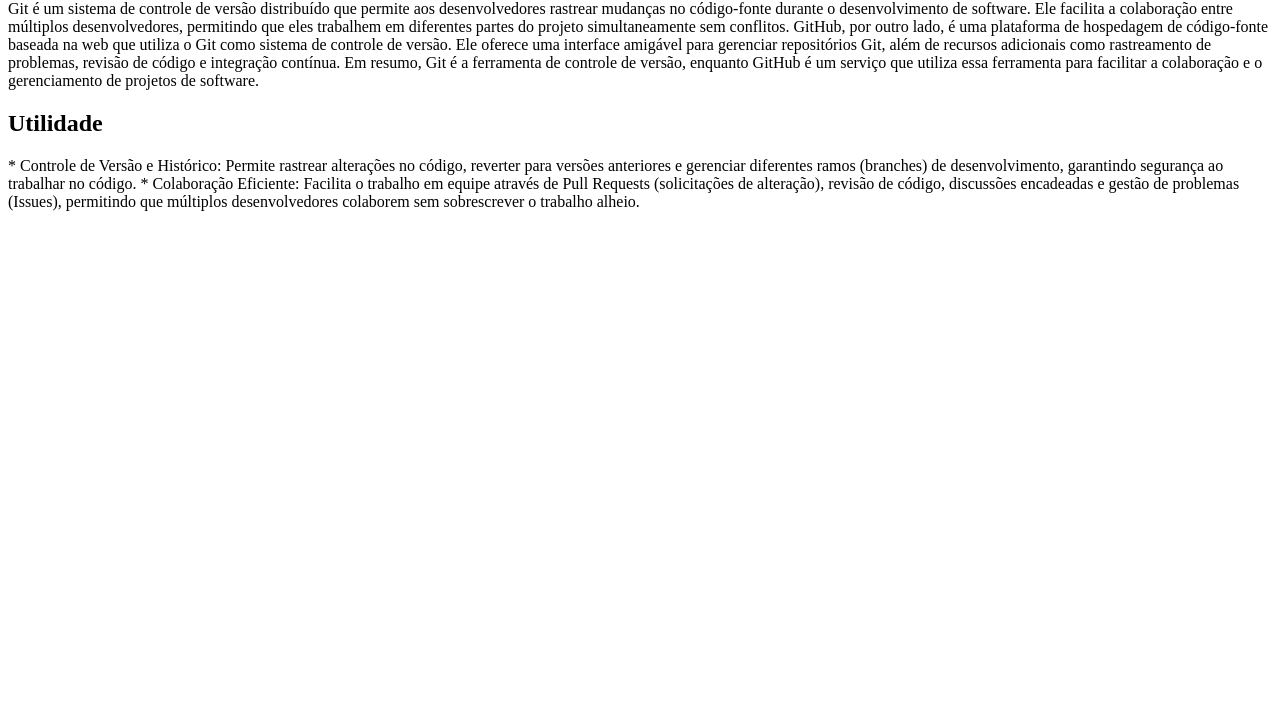
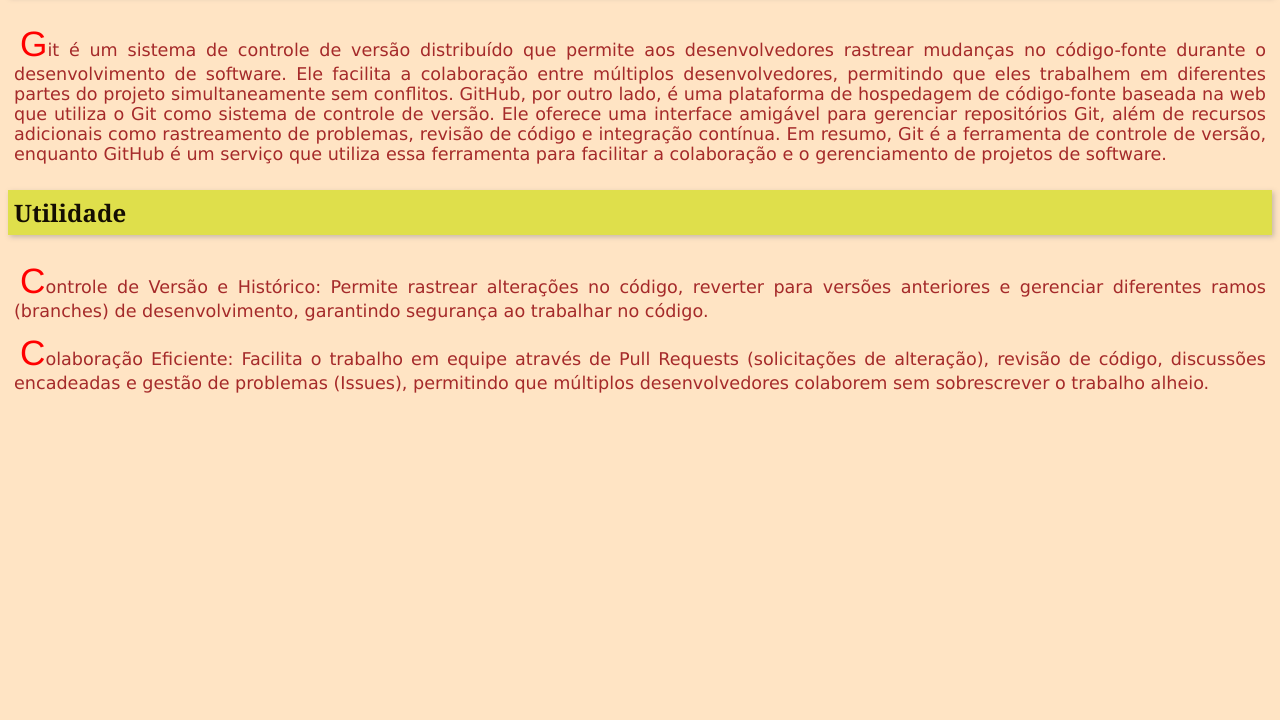
Before and after one commit to luizgteixeira/aula-git-essencial, a plain HTML site: page index.html in a window 1280 px wide. Shown: the part 80-800 px from the top of the page. Drawn offline with Linux system fonts and the light colour scheme.

Commit message:
Criado o arquivo "estilo.css"

```diff
--- /dev/null
+++ b/css/estilo.css
@@ -0,0 +1,30 @@
+@charset "UTF-8";
+
+body {
+    font-family: Verdana, Geneva, Tahoma, sans-serif;
+    background-color: bisque;
+}
+
+h1, h2{
+    font-family: Cambria, Cochin, Georgia, Times, 'Times New Roman', serif;
+    background-color: rgb(223, 223, 75);
+    color: rgb(20, 13, 2);
+    padding: 6px;
+    box-shadow: 2px 2px 5px rgba(128, 128, 128, 0.432);
+}
+
+p{
+    font-size: 1.1em;
+    color: brown;
+    text-align: justify;
+    text-indent: 6px;
+    padding: 6px;
+    margin: 0 auto;
+}
+
+p::first-letter {
+  /* CSS properties go here */
+  font-family: 'Franklin Gothic Medium', 'Arial Narrow', Arial, sans-serif;
+  color: red;
+  font-size: 2em;
+}
--- a/index.html
+++ b/index.html
@@ -8,7 +8,7 @@
     <title>Git e GitHub</title>
     <meta name="description" content="">
     <meta name="viewport" content="width=device-width, initial-scale=1">
-    <link rel="stylesheet" href="">
+    <link rel="stylesheet" href="css/estilo.css">
 </head>
 
 <body>
@@ -19,12 +19,10 @@
     <section>
         <h2>Utilidade</h2>
         <p>
-            * Controle de Versão e Histórico: Permite rastrear alterações no código,
-            reverter para versões anteriores e gerenciar diferentes ramos (branches) de desenvolvimento,
-            garantindo segurança ao trabalhar no código.
-            * Colaboração Eficiente: Facilita o trabalho em equipe através de Pull Requests (solicitações de alteração),
-            revisão de código, discussões encadeadas e gestão de problemas (Issues), permitindo que múltiplos desenvolvedores
-            colaborem sem sobrescrever o trabalho alheio.
+            Controle de Versão e Histórico: Permite rastrear alterações no código, reverter para versões anteriores e gerenciar diferentes ramos (branches) de desenvolvimento, garantindo segurança ao trabalhar no código.
+        </p>
+        <p>
+            Colaboração Eficiente: Facilita o trabalho em equipe através de Pull Requests (solicitações de alteração), revisão de código, discussões encadeadas e gestão de problemas (Issues), permitindo que múltiplos desenvolvedores colaborem sem sobrescrever o trabalho alheio.
         </p>
     </section>
 
```
